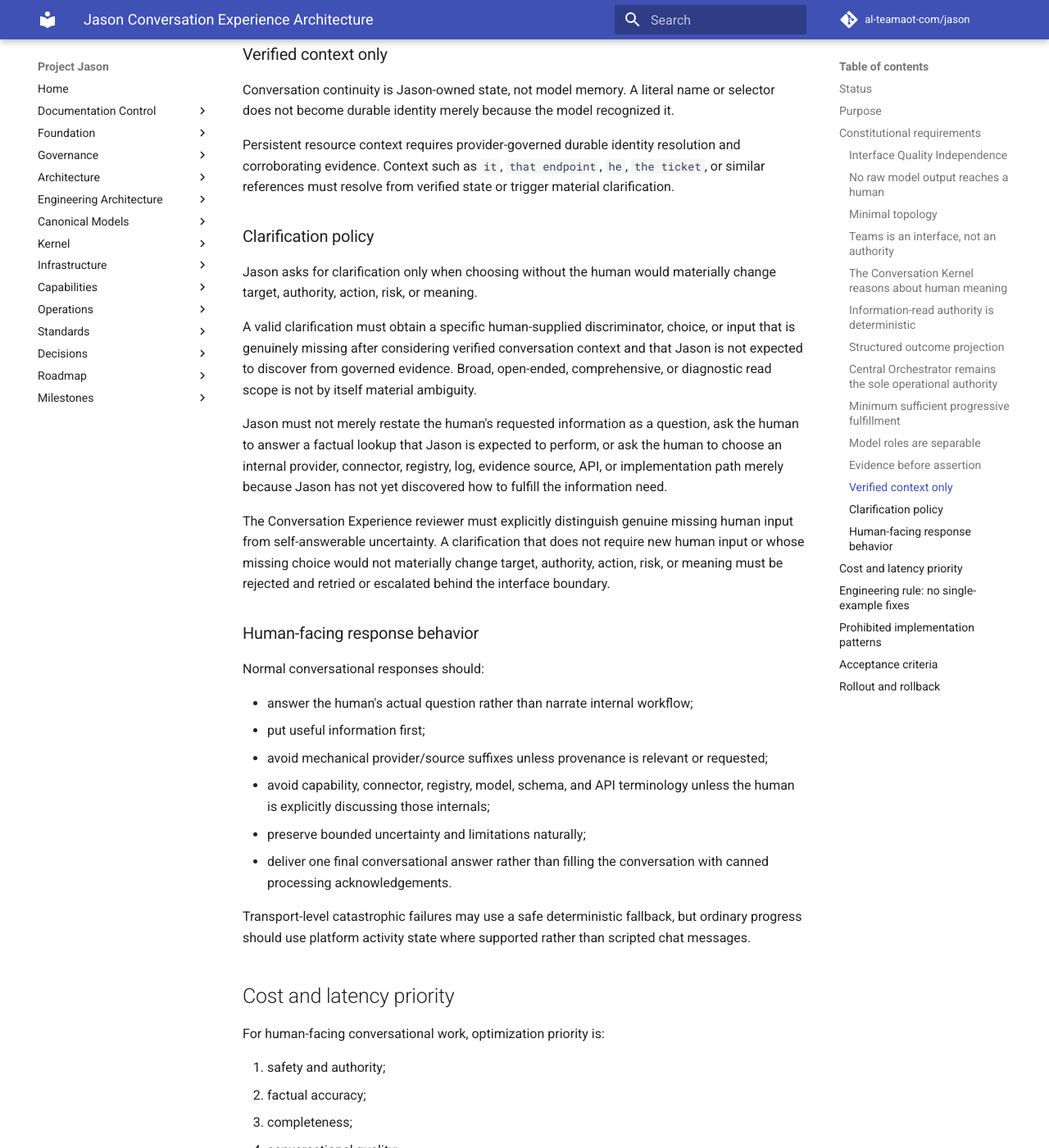
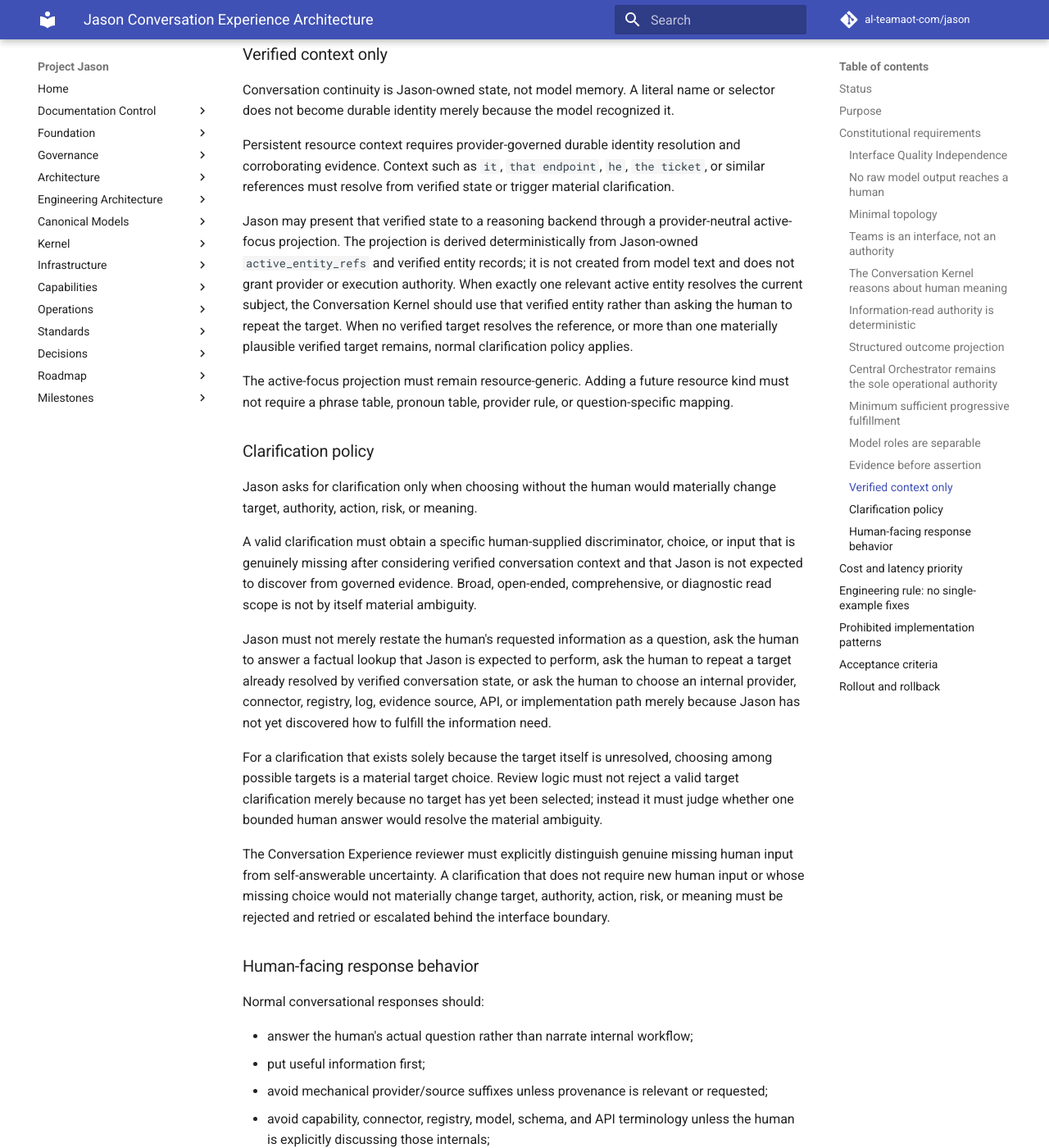
Before and after one commit to al-teamaot-com/jason, an MkDocs documentation site: the page built from docs/architecture/Conversation-Experience-Architecture.md, in a window 1280 px wide and 1400 px high, scrolled down 4025 px. Shown: the whole window at 82% size. Built offline with MkDocs 1.6.1 and Material for MkDocs 9.7.7, drawn with Linux system fonts in a browser that asks for light colours; comment, search, counter and statistics services are not loaded; some of the changed text lies outside the part shown.

Commit message:
Document verified conversational focus projection

```diff
--- a/docs/architecture/Conversation-Experience-Architecture.md
+++ b/docs/architecture/Conversation-Experience-Architecture.md
@@ -111,13 +111,19 @@
 
 Persistent resource context requires provider-governed durable identity resolution and corroborating evidence. Context such as `it`, `that endpoint`, `he`, `the ticket`, or similar references must resolve from verified state or trigger material clarification.
 
+Jason may present that verified state to a reasoning backend through a provider-neutral active-focus projection. The projection is derived deterministically from Jason-owned `active_entity_refs` and verified entity records; it is not created from model text and does not grant provider or execution authority. When exactly one relevant active entity resolves the current subject, the Conversation Kernel should use that verified entity rather than asking the human to repeat the target. When no verified target resolves the reference, or more than one materially plausible verified target remains, normal clarification policy applies.
+
+The active-focus projection must remain resource-generic. Adding a future resource kind must not require a phrase table, pronoun table, provider rule, or question-specific mapping.
+
 ### Clarification policy
 
 Jason asks for clarification only when choosing without the human would materially change target, authority, action, risk, or meaning.
 
 A valid clarification must obtain a specific human-supplied discriminator, choice, or input that is genuinely missing after considering verified conversation context and that Jason is not expected to discover from governed evidence. Broad, open-ended, comprehensive, or diagnostic read scope is not by itself material ambiguity.
 
-Jason must not merely restate the human's requested information as a question, ask the human to answer a factual lookup that Jason is expected to perform, or ask the human to choose an internal provider, connector, registry, log, evidence source, API, or implementation path merely because Jason has not yet discovered how to fulfill the information need.
+Jason must not merely restate the human's requested information as a question, ask the human to answer a factual lookup that Jason is expected to perform, ask the human to repeat a target already resolved by verified conversation state, or ask the human to choose an internal provider, connector, registry, log, evidence source, API, or implementation path merely because Jason has not yet discovered how to fulfill the information need.
+
+For a clarification that exists solely because the target itself is unresolved, choosing among possible targets is a material target choice. Review logic must not reject a valid target clarification merely because no target has yet been selected; instead it must judge whether one bounded human answer would resolve the material ambiguity.
 
 The Conversation Experience reviewer must explicitly distinguish genuine missing human input from self-answerable uncertainty. A clarification that does not require new human input or whose missing choice would not materially change target, authority, action, risk, or meaning must be rejected and retried or escalated behind the interface boundary.
 
@@ -178,7 +184,8 @@
 - multi-agent conversational chains that bypass central orchestration;
 - model-selected authority for read-only information needs;
 - action execution authority smuggled through an information-read contract;
-- clarification that simply returns a self-answerable factual question to the human.
+- clarification that simply returns a self-answerable factual question to the human;
+- asking a human to repeat a target that Jason has already resolved into verified active conversation state.
 
 ## Acceptance criteria
 
@@ -189,6 +196,7 @@
 - multiple information needs for one resource;
 - cross-resource or cross-provider inquiry;
 - verified follow-up reference;
+- verified active-focus resolution across unrelated resource kinds;
 - material ambiguity;
 - non-material broad or open-ended read scope that must not cause clarification;
 - unavailable evidence;
```
